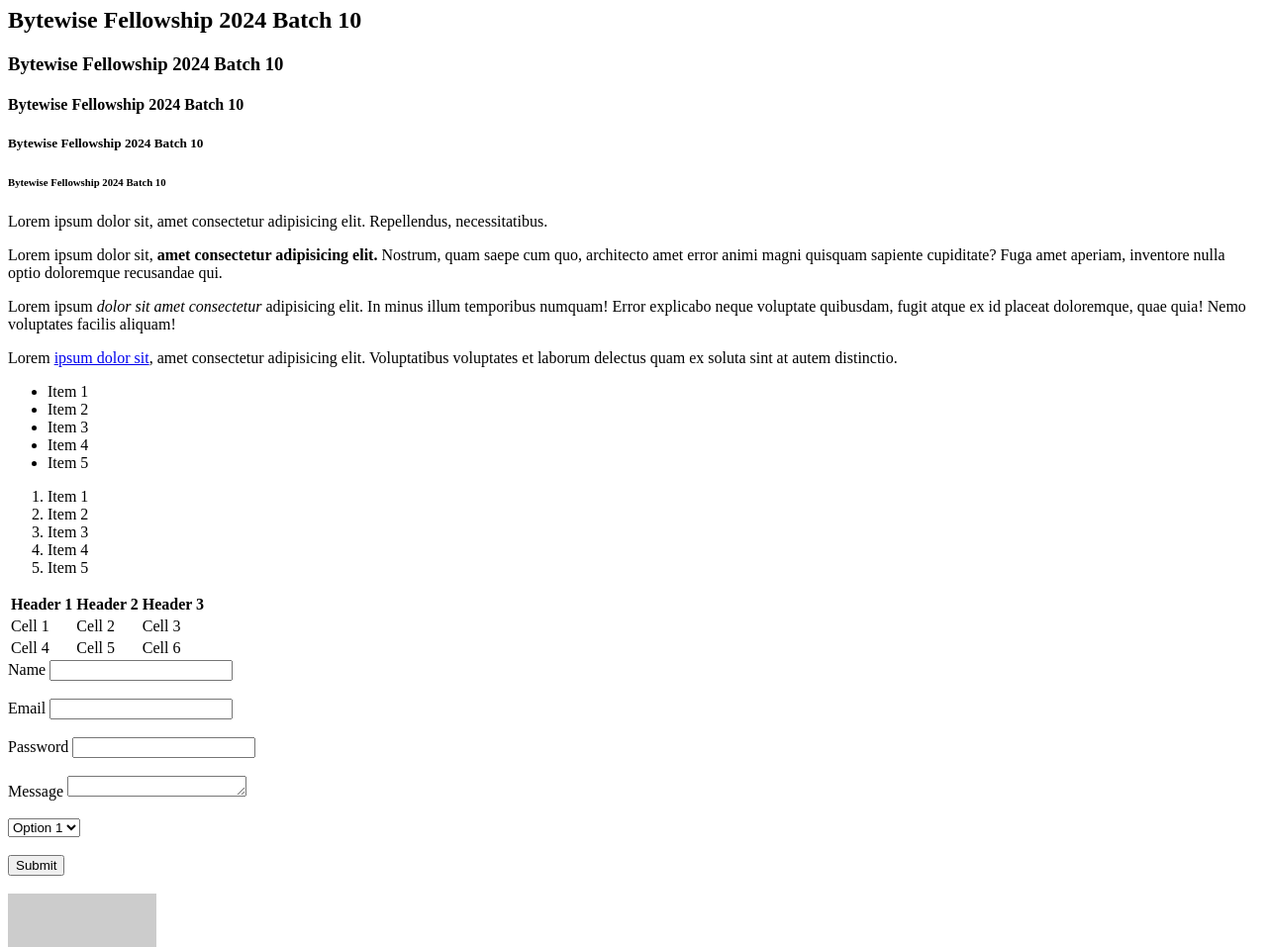
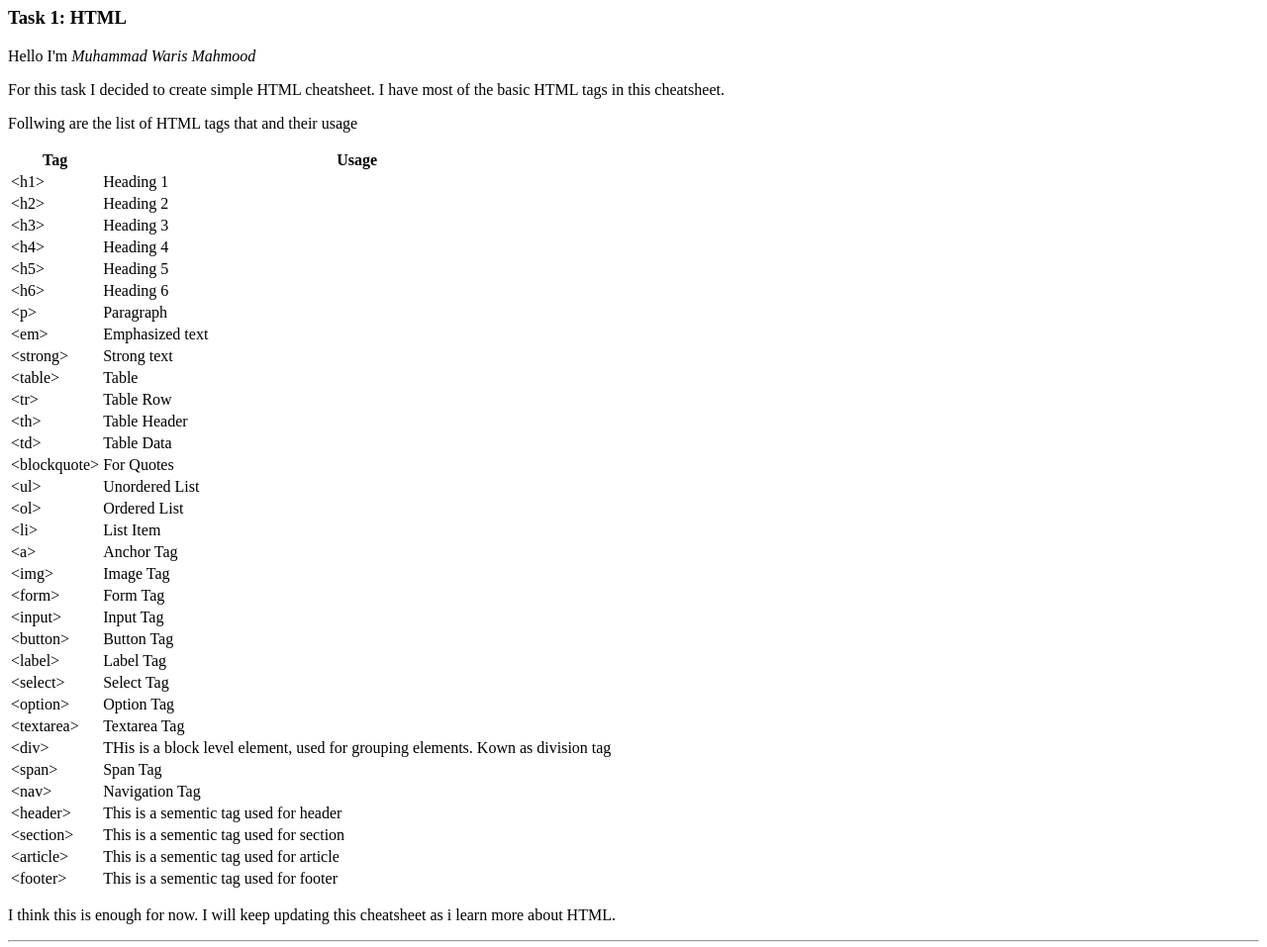
Before and after one commit to m-waris/BWT-Fellowship-MERN-track, a plain HTML site: page Task 1/index.html in a window 1280 px wide. Shown: the part 73-1030 px from the top of the page at 99% size. Drawn offline with Linux system fonts and the light colour scheme; placeholder pictures from the web are drawn by us.

Commit message:
Task 1 Done ✅

```diff
--- a/Task 1/index.html
+++ b/Task 1/index.html
@@ -1,115 +1,178 @@
 <!DOCTYPE html>
 <head>
-    <title>Task 1</title>
+    <title>Task 1 | HTML</title>
 </head>
 <body>
-    <h1>Bytewise Fellowship 2024 Batch 10</h1>
-    <h2>Bytewise Fellowship 2024 Batch 10</h2>
-    <h3>Bytewise Fellowship 2024 Batch 10</h3>
-    <h4>Bytewise Fellowship 2024 Batch 10</h4>
-    <h5>Bytewise Fellowship 2024 Batch 10</h5>
-    <h6>Bytewise Fellowship 2024 Batch 10</h6>
+    <h1>Bytewise Fellowship 2024 Batch 3</h1>
+    <h3>Task 1: HTML</h3>
 
     <p>
-        Lorem ipsum dolor sit, amet consectetur adipisicing elit. Repellendus, necessitatibus.
+        Hello I'm <cite>Muhammad Waris Mahmood</cite>
     </p>
     <p>
-        Lorem ipsum dolor sit, <strong>amet consectetur adipisicing elit.</strong>  Nostrum, quam saepe cum quo, architecto amet error animi magni quisquam sapiente cupiditate? Fuga amet aperiam, inventore nulla optio doloremque recusandae qui.
+        For this task I decided to create simple HTML cheatsheet. I have most of the basic HTML tags in this cheatsheet.
     </p>
     <p>
-        Lorem ipsum <em>dolor sit amet consectetur</em>  adipisicing elit. In minus illum temporibus numquam! Error explicabo neque voluptate quibusdam, fugit atque ex id placeat doloremque, quae quia! Nemo voluptates facilis aliquam!
+        Follwing are the list of HTML tags that and their usage
     </p>
-    <p>Lorem <a href="https:\\google.com" target="_blank"> ipsum dolor sit</a>, amet consectetur adipisicing elit. Voluptatibus voluptates et laborum delectus quam ex soluta sint at autem distinctio.</p>
-
-    <ul>
-        <li>Item 1</li>
-        <li>Item 2</li>
-        <li>Item 3</li>
-        <li>Item 4</li>
-        <li>Item 5</li>
-    </ul>
-    <ol>
-        <li>Item 1</li>
-        <li>Item 2</li>
-        <li>Item 3</li>
-        <li>Item 4</li>
-        <li>Item 5</li>
-    </ol>
     <table>
         <tr>
-            <th>Header 1</th>
-            <th>Header 2</th>
-            <th>Header 3</th>
+            <th>Tag</th>
+            <th>Usage</th>
         </tr>
         <tr>
-            <td>Cell 1</td>
-            <td>Cell 2</td>
-            <td>Cell 3</td>
+            <td>&lt;h1&gt;</td>
+            <td>Heading 1</td>
         </tr>
         <tr>
-            <td>Cell 4</td>
-            <td>Cell 5</td>
-            <td>Cell 6</td>
+            <td>&lt;h2&gt;</td>
+            <td>Heading 2</td>
         </tr>
+        <tr>
+            <td>&lt;h3&gt;</td>
+            <td>Heading 3</td>
+        </tr>
+        <tr>
+            <td>&lt;h4&gt;</td>
+            <td>Heading 4</td>
+        </tr>
+        <tr>
+            <td>&lt;h5&gt;</td>
+            <td>Heading 5</td>
+        </tr>
+        <tr>
+            <td>&lt;h6&gt;</td>
+            <td>Heading 6</td>
+        </tr>
+        <tr>
+            <td>&lt;p&gt;</td>
+            <td>Paragraph</td>
+        </tr>
+        <tr>
+            <td>&lt;em&gt;</td>
+            <td>Emphasized text</td>
+        </tr>
+        <tr>
+            <td>&lt;strong&gt;</td>
+            <td>Strong text</td>
+        </tr>
+        <tr>
+            <td>&lt;table&gt;</td>
+            <td>Table</td>
+        </tr>
+        <tr>
+            <td>&lt;tr&gt;</td>
+            <td>Table Row</td>
+        </tr>
+        <tr>
+            <td>&lt;th&gt;</td>
+            <td>Table Header</td>
+        </tr>
+        <tr>
+            <td>&lt;td&gt;</td>
+            <td>Table Data</td>
+        </tr>
+        <tr>
+            <td>&lt;blockquote&gt;</td>
+            <td>For Quotes</td>
+        </tr>
+        <tr>
+            <td>&lt;ul&gt;</td>
+            <td>Unordered List</td>
+        </tr>
+        <tr>
+            <td>&lt;ol&gt;</td>
+            <td>Ordered List</td>
+        </tr>
+        <tr>
+            <td>&lt;li&gt;</td>
+            <td>List Item</td>
+        </tr>
+        <tr>
+            <td>&lt;a&gt;</td>
+            <td>Anchor Tag</td>
+        </tr>
+        <tr>
+            <td>&lt;img&gt;</td>
+            <td>Image Tag</td>
+        </tr>
+        <tr>
+            <td>&lt;form&gt;</td>
+            <td>Form Tag</td>
+        </tr>
+        <tr>
+            <td>&lt;input&gt;</td>
+            <td>Input Tag</td>
+        </tr>
+        <tr>
+            <td>&lt;button&gt;</td>
+            <td>Button Tag</td>
+        </tr>
+        <tr>
+            <td>&lt;label&gt;</td>
+            <td>Label Tag</td>
+        </tr>
+        <tr>
+            <td>&lt;select&gt;</td>
+            <td>Select Tag</td>
+        </tr>
+        <tr>
+            <td>&lt;option&gt;</td>
+            <td>Option Tag</td>
+        </tr>
+        <tr>
+            <td>&lt;textarea&gt;</td>
+            <td>Textarea Tag</td>
+        </tr>
+        <tr>
+            <td>&lt;div&gt;</td>
+            <td>
+                THis is a block level element, used for grouping elements. Kown as division tag
+            </td>
+        </tr>
+        <tr>
+            <td>&lt;span&gt;</td>
+            <td>Span Tag</td>
+        </tr>
+        <tr>
+            <td>&lt;nav&gt;</td>
+            <td>Navigation Tag</td>
+        </tr>
+        <tr>
+            <td>&lt;header&gt;</td>
+            <td>
+                This is a sementic tag used for header
+            </td>
+        </tr>
+        <tr>
+            <td>&lt;section&gt;</td>
+            <td>
+                This is a sementic tag used for section
+            </td>
+        </tr>
+        <tr>
+            <td>&lt;article&gt;</td>
+            <td>
+                This is a sementic tag used for article
+            </td>
+        </tr>
+        <tr>
+            <td>&lt;footer&gt;</td>
+            <td>
+                This is a sementic tag used for footer
+            </td>
+        </tr>
+
     </table>
+    <p>
+        I think this is enough for now. I will keep updating this cheatsheet as i learn more about HTML.
+    </p>
 
-
-    <form action="">
-        <div>
-            <label >Name</label>
-            <input type="text" name="name" id="name">
-        </div>
-        <br>
-        <div>
-            <label >Email</label>
-            <input type="email" name="email" id="email">
-        </div>
-        <br>
-        <div>
-            <label >Password</label>
-            <input type="password" name="password" id="password">
-        </div>
-        <br>
-        <div>
-            <label for="message">Message</label>
-            <textarea name="message" id="message" cols="20" rows="1"></textarea>
-        </div>
-        <br>
-        <div>
-            <select name="" id="">
-                <option value="1">Option 1</option>
-                <option value="2">Option 2</option>
-                <option value="3">Option 3</option>
-                <option value="4">Option 4</option>
-                <option value="5">Option 5</option>
-            </select>
-        </div>
-        <br>
-        <div>
-            <input type="submit" value="Submit">
-        </div>
-    </form>
-    <br>
-    <img src="https://via.placeholder.com/150" alt="placeholder image">
-
-    <br>
-    <video width="320" height="240" controls>
-        <source src="https://www.w3schools.com/html/mov_bbb.mp4" type="video/mp4">
-    </video>
-    <p>
-        <abbr title="Also Known As">
-            AKA
-        </abbr>
-    </p>
-    <blockquote>
-            Lorem ipsum dolor sit amet consectetur adipisicing elit. Quisquam, voluptates.
-    </blockquote>
-    <cite>
-        - Bytewise Fellowship 2024 Batch 10
-    </cite>
 </body>
+<hr>
 <footer>
-    CopyRight &copy; Bytewise Fellowship 2024 Batch 10
+    CopyRight &copy; Bytewise Fellowship 2024 Batch 3 <br>
+    Made with ❤️ by Muhammad Waris Mahmood
 </footer>
 
 </html>
```
